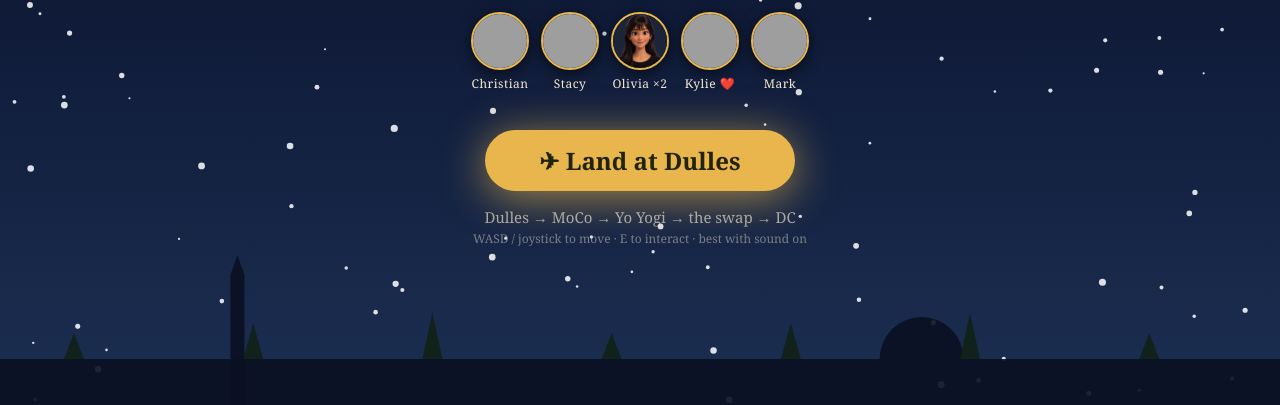
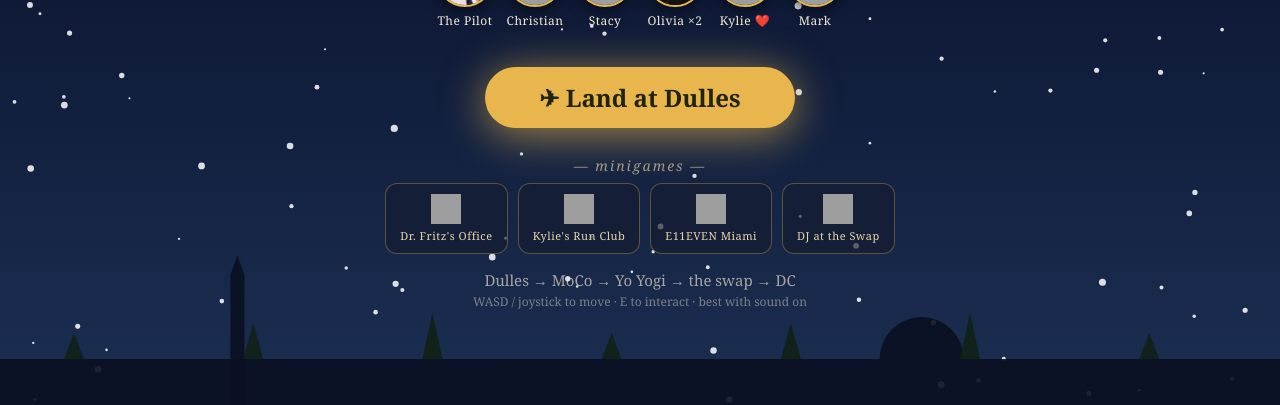
Before and after one commit to mkosoy/carty-party, a plain HTML site: page index.html in a window 1280 px wide. Shown: the part 395-800 px from the top of the page. Drawn offline with nearby package versions, Linux system fonts and the light colour scheme; grey boxes are pictures that could not be loaded.

Commit message:
Title: pilot portrait chip + minigames section with twemoji icons
Co-Authored-By: Mark Kosoy <mark.kosoy@gmail.com>

```diff
--- a/css/style.css
+++ b/css/style.css
@@ -125,3 +125,17 @@ body.touch #touch-controls { display: block; }
 #start-button { animation: startGlow 2.2s infinite; font-size: 24px; }
 @keyframes startGlow { 0%,100% { box-shadow: 0 6px 30px rgba(232,182,76,.35); } 50% { box-shadow: 0 6px 46px rgba(232,182,76,.75); } }
 .title-small { font-size: 12px; opacity: .7; }
+
+#minigames-section { margin-top: 18px; }
+.mg-title { color: rgba(255,233,184,.6); font-family: Georgia, serif; font-style: italic; font-size: 14px; margin: 0 0 8px; letter-spacing: 2px; }
+#minigames-row { display: flex; gap: 10px; justify-content: center; flex-wrap: wrap; }
+.mg-btn {
+  display: flex; flex-direction: column; align-items: center; gap: 4px;
+  background: rgba(20,28,48,.65); border: 1px solid rgba(232,182,76,.35);
+  color: #ffe9b8; border-radius: 12px; padding: 10px 14px; font-size: 24px;
+  cursor: pointer; transition: transform .15s, border-color .15s; font-family: Georgia, serif;
+}
+.mg-btn span { font-size: 11px; letter-spacing: .5px; opacity: .9; }
+.mg-btn:hover { transform: translateY(-2px) scale(1.04); border-color: rgba(232,182,76,.9); }
+
+.mg-emoji { width: 30px; height: 30px; }
--- a/index.html
+++ b/index.html
@@ -49,6 +49,7 @@
     <h1><span>Carty</span> <span>Party</span></h1>
     <h2>~ A MoCo Holiday ~</h2>
     <div id="title-cast">
+      <div class="cast-chip"><img src="assets/portraits/pilot.png" alt="The Pilot"><span>The Pilot</span></div>
       <div class="cast-chip"><img src="assets/portraits/christian.png" alt="Christian"><span>Christian</span></div>
       <div class="cast-chip"><img id="cast-stacy" alt="Stacy"><span>Stacy</span></div>
       <div class="cast-chip"><img id="cast-olivia" alt="Olivia"><span>Olivia ×2</span></div>
@@ -56,6 +57,16 @@
       <div class="cast-chip"><img id="cast-mark" alt="Mark"><span>Mark</span></div>
     </div>
     <button id="start-button">✈ Land at Dulles</button>
+
+    <div id="minigames-section">
+      <p class="mg-title">— minigames —</p>
+      <div id="minigames-row">
+        <button class="mg-btn" data-scene="dentist"><img class="mg-emoji" src="https://cdn.jsdelivr.net/gh/jdecked/twemoji@15.0.3/assets/72x72/1f9b7.png" alt="tooth"><span>Dr. Fritz's Office</span></button>
+        <button class="mg-btn" data-scene="runclub"><img class="mg-emoji" src="https://cdn.jsdelivr.net/gh/jdecked/twemoji@15.0.3/assets/72x72/1f3c3.png" alt="run"><span>Kylie's Run Club</span></button>
+        <button class="mg-btn" data-scene="miami"><img class="mg-emoji" src="https://cdn.jsdelivr.net/gh/jdecked/twemoji@15.0.3/assets/72x72/1faa9.png" alt="disco"><span>E11EVEN Miami</span></button>
+        <button class="mg-btn" data-scene="swap"><img class="mg-emoji" src="https://cdn.jsdelivr.net/gh/jdecked/twemoji@15.0.3/assets/72x72/1f3a7.png" alt="dj"><span>DJ at the Swap</span></button>
+      </div>
+    </div>
     <p class="title-sub">Dulles → MoCo → Yo Yogi → the swap → DC<br>
     <span class="title-small">WASD / joystick to move · E to interact · best with sound on</span></p>
   </div>
--- a/js/main.js
+++ b/js/main.js
@@ -104,6 +104,9 @@ async function startGame(sceneName) {
   await game.switchScene(factories[sceneName] || airportScene);
 }
 document.getElementById('start-button').addEventListener('click', () => startGame(), { once: true });
+for (const btn of document.querySelectorAll('.mg-btn')) {
+  btn.addEventListener('click', () => startGame(btn.dataset.scene));
+}
 // dev/test shortcut: ?scene=drive jumps straight in, skipping the title
 const jump = new URLSearchParams(location.search).get('scene');
 if (jump) startGame(jump);
```
Also changed, not shown: assets/faces2/pilot.png (added), assets/portraits/pilot.png (added).
